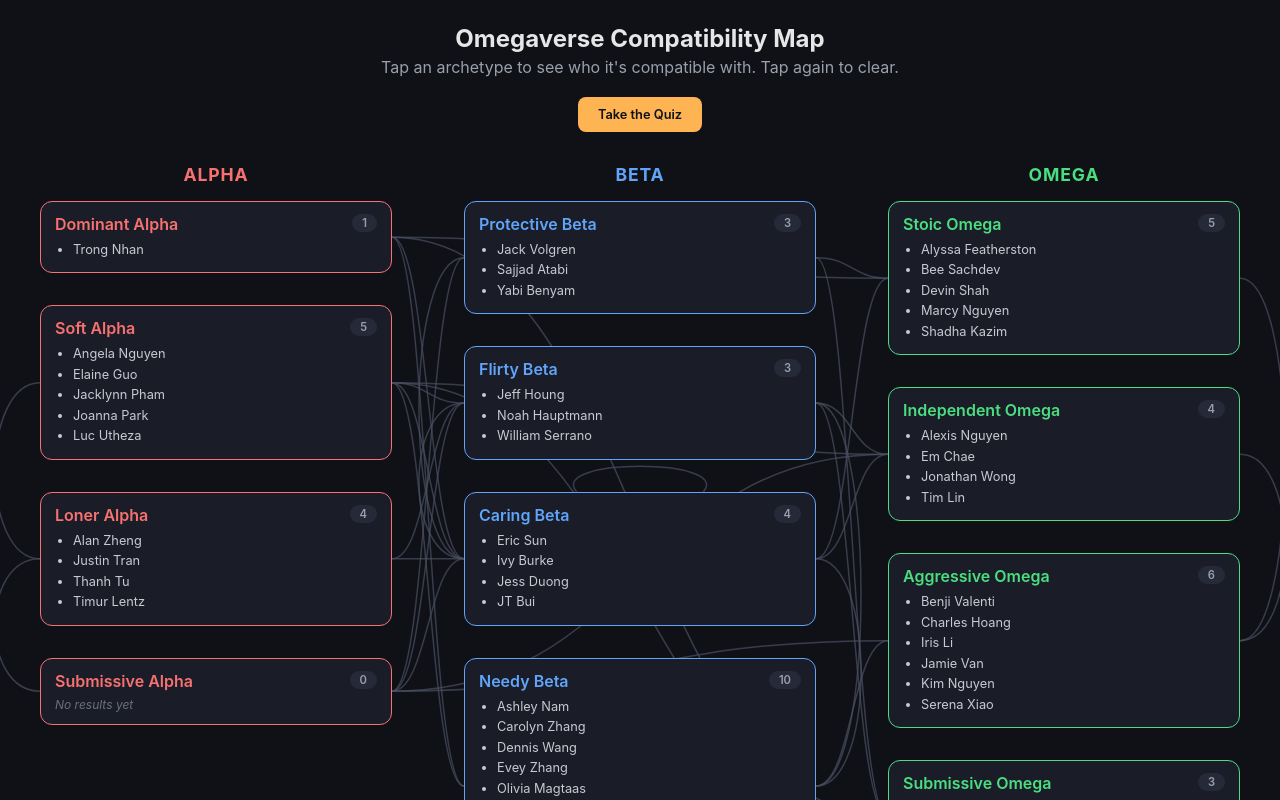
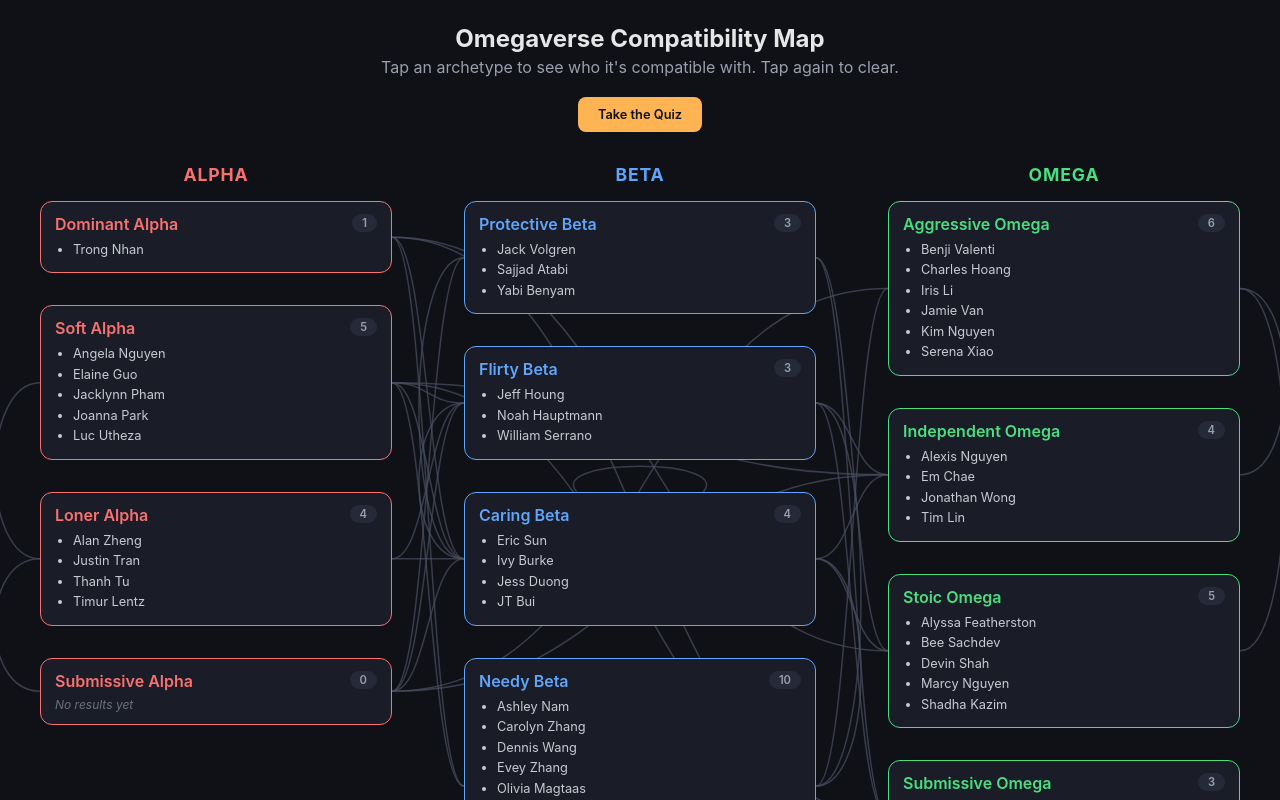
Before and after one commit to anginguyen/omegaverse, a React (Vite) app: page / in a window 1280 px wide. Shown: the top 800 px of the page. Built offline with nearby package versions, Linux system fonts and the light colour scheme.

Commit message:
change omega order

```diff
--- a/src/data.js
+++ b/src/data.js
@@ -75,11 +75,11 @@ export const ARCHETYPES = [
     compatibleWith: [A.FLIRTY_BETA, A.SOFT_ALPHA, A.CARING_BETA, A.AGGRESSIVE_OMEGA, A.DOM_ALPHA],
   },
   {
-    id: A.STOIC_OMEGA,
-    name: 'Stoic Omega',
+    id: A.AGGRESSIVE_OMEGA,
+    name: 'Aggressive Omega',
     type: 'omega',
-    people: ['Alyssa Featherston', 'Bee Sachdev', 'Devin Shah', 'Marcy Nguyen', 'Shadha Kazim'],
-    compatibleWith: [A.DOM_ALPHA, A.CARING_BETA, A.PROTECTIVE_BETA, A.AGGRESSIVE_OMEGA],
+    people: ['Benji Valenti', 'Charles Hoang', 'Iris Li', 'Jamie Van', 'Kim Nguyen', 'Serena Xiao'],
+    compatibleWith: [A.STOIC_OMEGA, A.SUB_ALPHA, A.INDEPENDENT_OMEGA],
   },
   {
     id: A.INDEPENDENT_OMEGA,
@@ -89,11 +89,11 @@ export const ARCHETYPES = [
     compatibleWith: [A.SUB_ALPHA, A.CARING_BETA, A.SOFT_ALPHA, A.AGGRESSIVE_OMEGA],
   },
   {
-    id: A.AGGRESSIVE_OMEGA,
-    name: 'Aggressive Omega',
+    id: A.STOIC_OMEGA,
+    name: 'Stoic Omega',
     type: 'omega',
-    people: ['Benji Valenti', 'Charles Hoang', 'Iris Li', 'Jamie Van', 'Kim Nguyen', 'Serena Xiao'],
-    compatibleWith: [A.STOIC_OMEGA, A.SUB_ALPHA, A.INDEPENDENT_OMEGA],
+    people: ['Alyssa Featherston', 'Bee Sachdev', 'Devin Shah', 'Marcy Nguyen', 'Shadha Kazim'],
+    compatibleWith: [A.DOM_ALPHA, A.CARING_BETA, A.PROTECTIVE_BETA, A.AGGRESSIVE_OMEGA],
   },
   {
     id: A.SUB_OMEGA,
```
